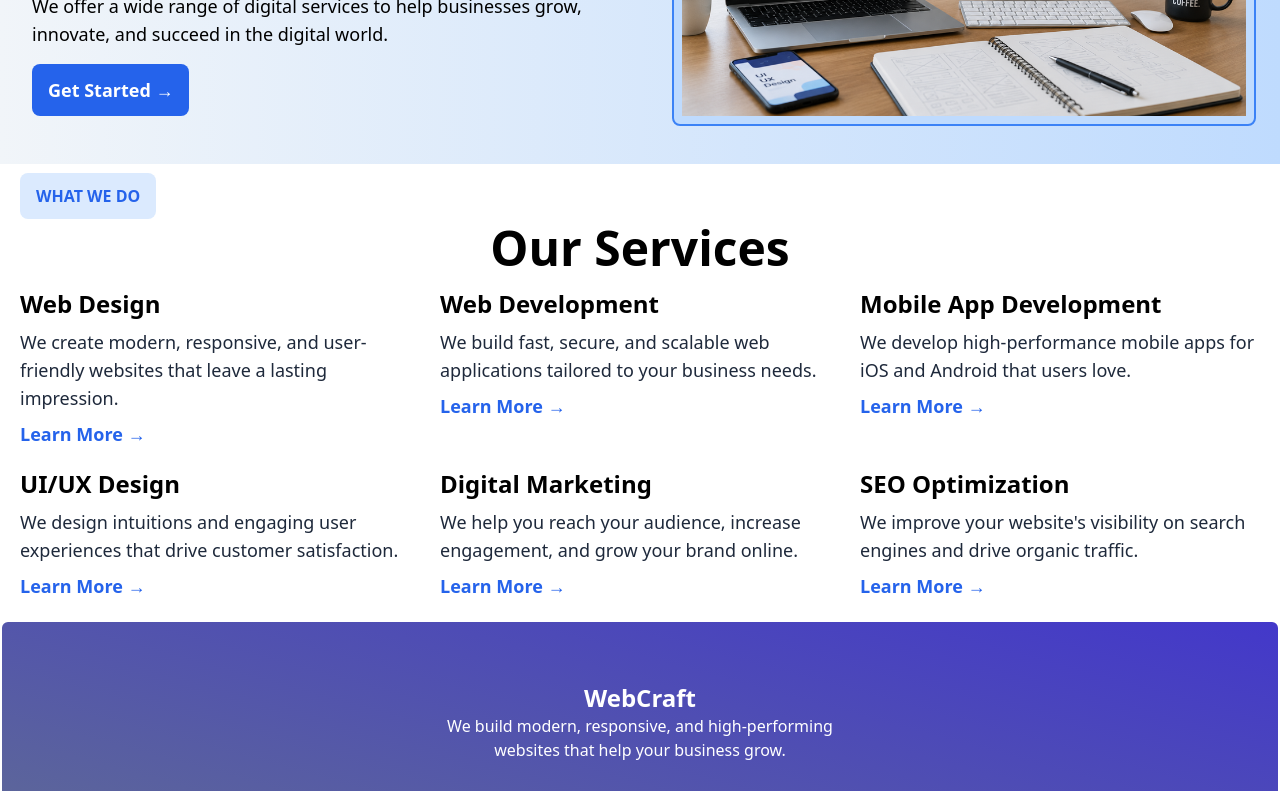
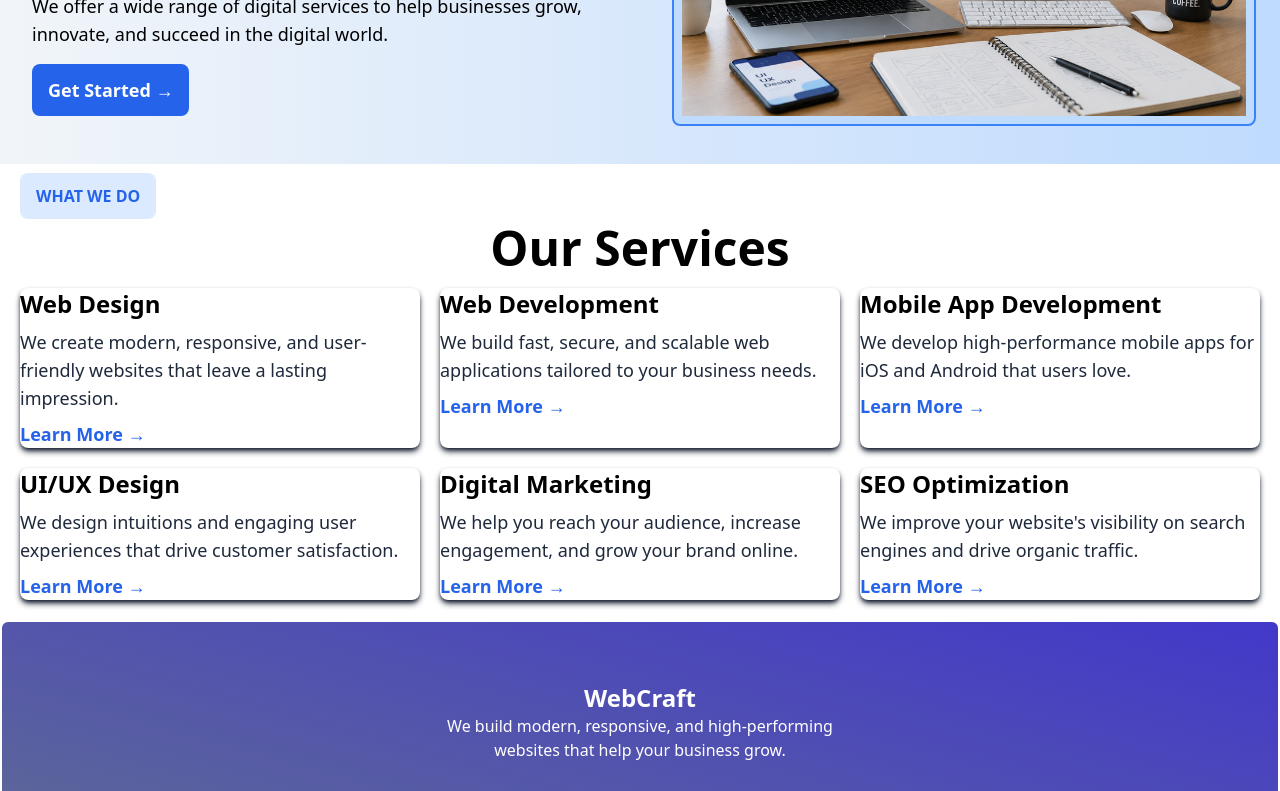
Before and after one commit to sakshimaurya7/landing-page, a React (Vite) app: page /services in a window 1280 px wide. Shown: the part 408-1199 px from the top of the page. Built offline with nearby package versions, Linux system fonts and the light colour scheme.

Commit message:
Add services

```diff
--- a/src/pages/Services.jsx
+++ b/src/pages/Services.jsx
@@ -21,7 +21,7 @@ const Services = () => {
       <h1 className='font-bold text-5xl text-center my-4'>Our Services</h1>
 
       <div className='grid grid-cols-3 gap-5'>
-        <section className='flex justify-around '>
+        <section className='flex justify-around shadow-md shadow-slate-900 rounded-lg'>
           <span>
             <img src="" alt="" />
           </span>
@@ -32,7 +32,7 @@ const Services = () => {
           </div>
         </section>
 
-        <section className='flex justify-around'>
+        <section className='flex justify-around shadow-md shadow-slate-900 rounded-lg'>
           <span>
             <img src="" alt="" />
           </span>
@@ -43,7 +43,7 @@ const Services = () => {
           </div>
         </section>
 
-        <section>
+        <section className='flex justify-around shadow-md shadow-slate-900 rounded-lg'>
           <span>
             <img src="" alt="" />
           </span>
@@ -54,7 +54,7 @@ const Services = () => {
           </div>
         </section>
 
-        <section>
+        <section className='flex justify-around shadow-md shadow-slate-900 rounded-lg'>
           <span>
             <img src="" alt="" />
           </span>
@@ -65,7 +65,7 @@ const Services = () => {
           </div>
         </section>
 
-        <section>
+        <section className='flex justify-around shadow-md shadow-slate-900 rounded-lg'>
           <span>
             <img src="" alt="" />
           </span>
@@ -76,7 +76,7 @@ const Services = () => {
           </div>
         </section>
 
-        <section>
+        <section className='flex justify-around shadow-md shadow-slate-900 rounded-lg'>
           <span>
             <img src="" alt="" />
           </span>
```
